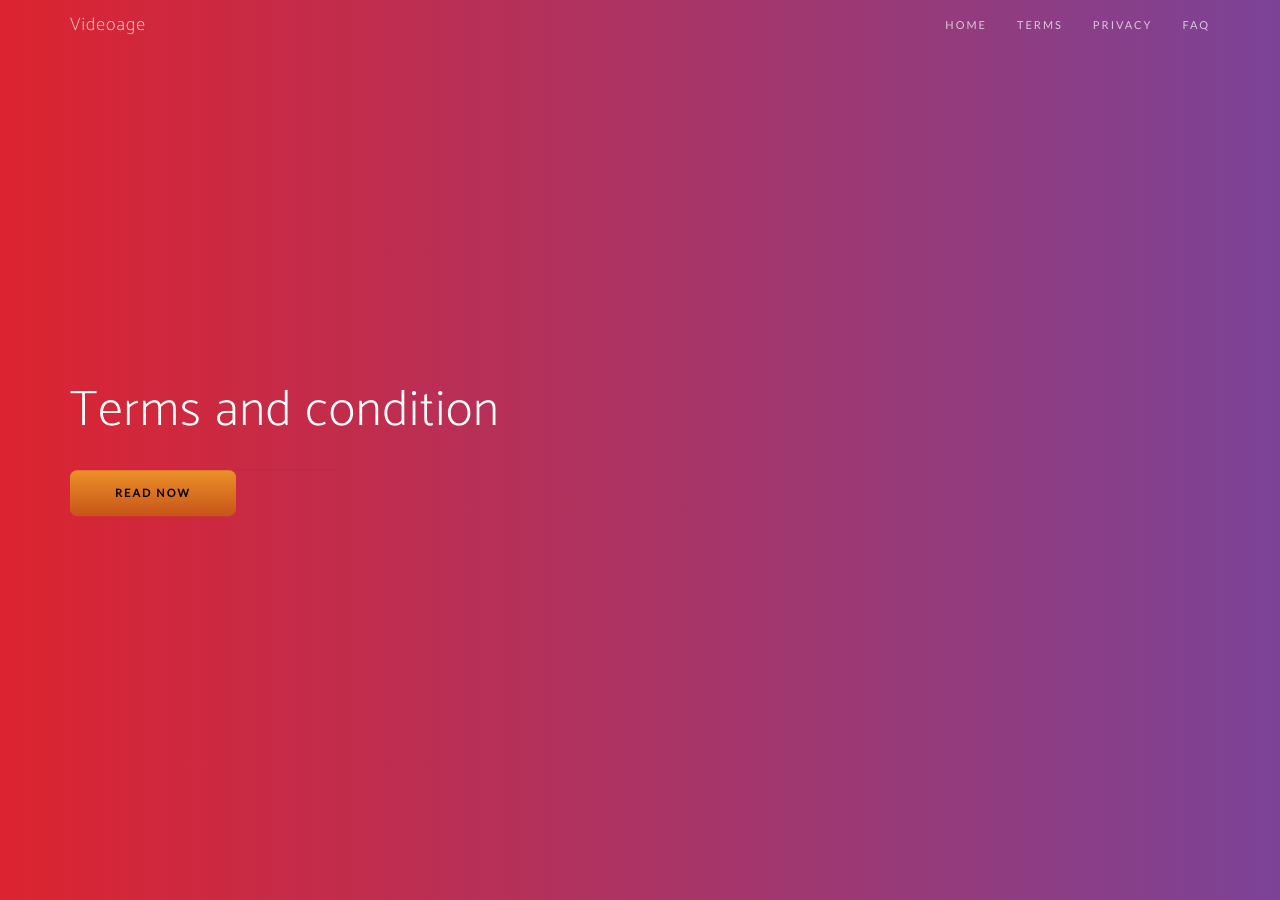
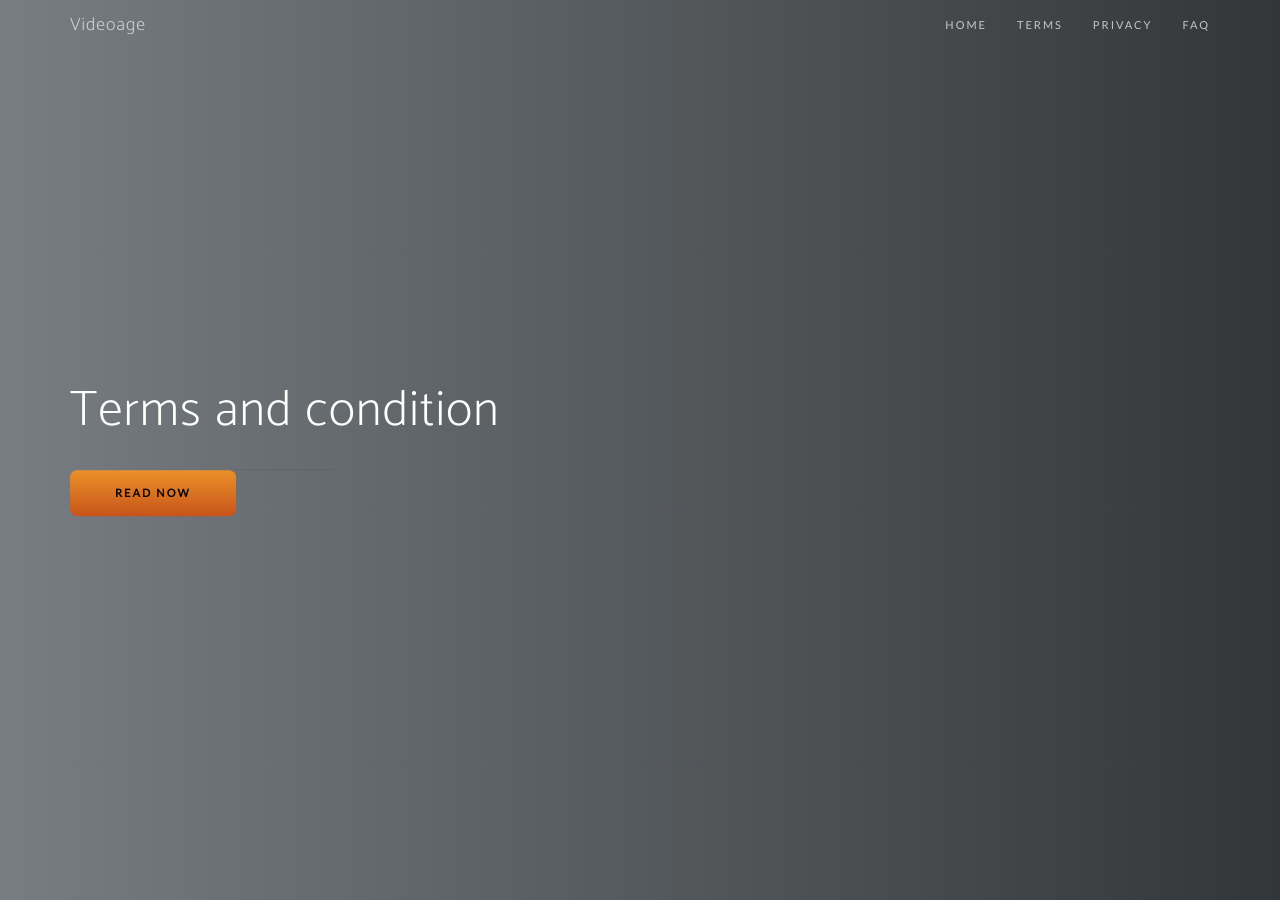
Before and after one commit to laszlocsontos/videoage.github.io, a Jekyll site: the page built from terms.html, in a window 1280 px wide and 900 px high. Built offline with Jekyll 4.4.1, drawn with Linux system fonts in a browser that asks for light colours; nearby versions of some CDN libraries; some web fonts are replaced.

Commit message:
Fix color schemes

```diff
--- a/_config.yml
+++ b/_config.yml
@@ -10,35 +10,39 @@ url: "https://videoage.github.io" # the base hostname & protocol for your site
 #the embed code of the you tube video ex. https://www.youtube.com/watch?v=ePbKGoIGAXY the embed code is:
 embed-video: ePbKGoIGAXY
 embed-image: 'https://placehold.it/500x500'
+
+# Pink-Purge color scheme (Default)
+#call-to-action-primary: '#eb9129'
+#call-to-action-secondary: '#c75419'
+#head-primary: '#7b4397'
+#head-secondary: '#dc2430'
+#theme-primary: '#fdcc52'
+#theme-secondary: '#fdc539'
+#theme-dark: '#222'
+#secondary-title: grey #the title text color of the secondary color sections (with'' for #hexadecimal value)
+#secondary-text: '#000000' #the text color of the secondary color sections
+
+# Grey color scheme
+call-to-action-primary: '#eb9129'
+call-to-action-secondary: '#c75419'
+head-primary: '#333638'
+head-secondary: '#777d82'
+theme-primary: '#ededed'
+theme-secondary: '#ededee'
+theme-dark: '#222'
 secondary-title: grey #the title text color of the secondary color sections (with'' for #hexadecimal value)
 secondary-text: '#000000' #the text color of the secondary color sections
 
-# Pink-Purge color scheme (Default)
-call-to-action-primary: '#eb9129'
-call-to-action-secondary: '#c75419'
-head-primary: '#7b4397'
-head-secondary: '#dc2430'
-theme-primary: '#fdcc52'
-theme-secondary: '#fdc539'
-theme-dark: '#222'
-
-# Grey color scheme
+# Green-Grey color scheme
 #call-to-action-primary: '#eb9129'
 #call-to-action-secondary: '#c75419'
-#head-primary: '#333638'
-#head-secondary: '#777d82'
-#theme-primary: '#ededed'
-#theme-secondary: '#ededee'
+#head-primary: '#5BC1AF'
+#head-secondary: '#3d8276'
+#theme-primary: '#4c4c4c'
+#theme-secondary: '#4c4c40'
 #theme-dark: '#222'
-
-# Blue-Green color scheme
-#call-to-action-primary: '#eb9129'
-#call-to-action-secondary: '#c75419'
-#head-primary: '#485468'
-#head-secondary: '#506e9e'
-#theme-primary: '#9fd891'
-#theme-secondary: '#91c989'
-#theme-dark: '#222'
+#secondary-title: white #the title text color of the secondary color sections (with'' for #hexadecimal value)
+#secondary-text: lightgrey #the text color of the secondary color sections
 
 #Google Ad Sense Data from scripts code (using Google responsive options) and ad client
 data-ad-slot: #2973388149
```
